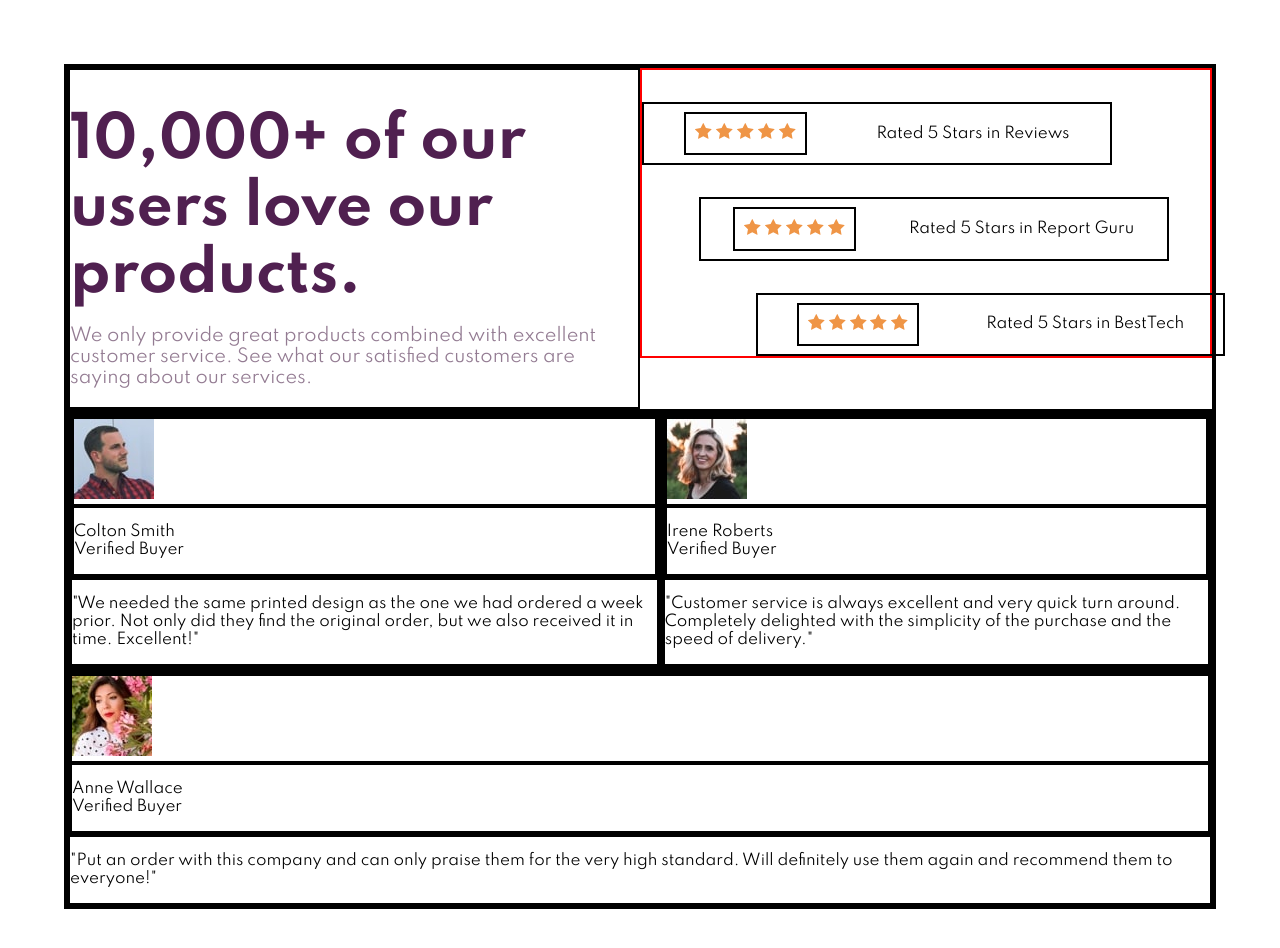
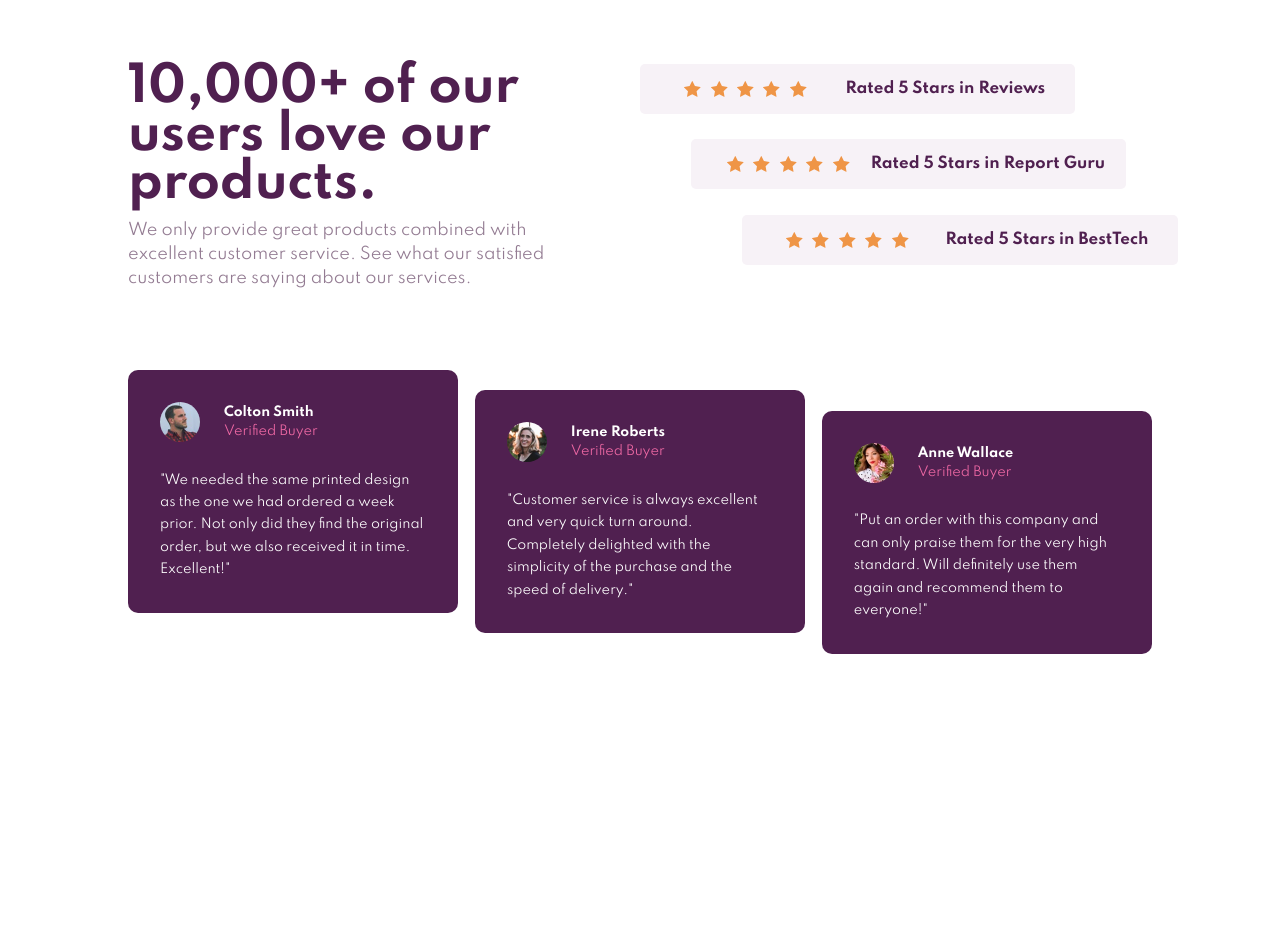
Before and after one commit to Pap-Ski/FEM_social-proof-section, a plain HTML site: page index.html in a window 1280 px wide. After the commit the page ends 800 px from the top, so only its background shows below. Drawn offline with Linux system fonts and the light colour scheme.

Commit message:
done with desktop-view

```diff
--- a/index.css
+++ b/index.css
@@ -8,76 +8,132 @@
   --fc-lgm: hsl(300, 24%, 96%);
   --fc-white: hsl(0, 0%, 100%);
 }
-* div {
-  border: 2px solid black;
+* {
+  padding: 0;
+  margin: 0;
 }
+
 body {
   font-size: 15px;
   font-family: var(--ff-all);
-  margin: 0;
-  padding: 0;
   display: flex;
   align-items: center;
   justify-content: center;
 }
 
 .main {
-  margin: 5%;
+  margin: 5% 10%;
   width: 90%;
   height: 90%;
   display: flex;
   align-items: center;
-  justify-content: center;
+  justify-content: space-between;
   flex-direction: column;
 }
 
 .top {
   display: flex;
-  /* align-items: center; */
-  /* justify-content: space-evenly; */
+  justify-content: space-between;
 }
 .top-left {
-  width: 50%;
+  width: 45%;
 }
 .top-left h1 {
-  font-size: 3.5rem;
-  margin-bottom: 0px;
+  font-size: 3rem;
+  line-height: 3rem;
+  margin-bottom: 10px;
   color: var(--fc-vdm);
 }
 .top-left p {
-  font-size: 1.1rem;
+  font-size: 1rem;
   color: var(--fc-dgm);
-  /* line-height: 2rem; */
+  line-height: 1.5rem;
 }
 
 .top-right {
   width: 50%;
-  height: 100%;
+  /* height: 100%;
   border: 2px solid red;
   display: flex;
   flex-direction: column;
   align-items: flex-start;
-  justify-content: center;
+  justify-content: space-around; */
 }
 .stars {
-  margin-top: 2rem;
-  padding: 1%;
+  padding: 2.5%;
   display: flex;
   align-items: center;
   justify-content: space-around;
   width: 80%;
+  background-color: var(--fc-lgm);
+  color: var(--fc-vdm);
+  font-weight: 700;
+  border-radius: 5px;
 }
 .report-guru {
+  margin-top: 5%;
+  margin-bottom: 5%;
   margin-left: 10%;
 }
 .besttech {
   margin-left: 20%;
 }
+
 .star-icon {
-  padding: 2%;
+  margin-left: 10px;
+  width: 30%;
+  display: flex;
+  justify-content: space-between;
+  padding: 1%;
 }
+
 .bottom {
+  margin-top: 5rem;
+  display: flex;
+  justify-content: space-between;
+}
+
+.card {
+  border-radius: 10px;
+  background-color: var(--fc-vdm);
+  padding: 2rem;
+  width: 26%;
+  height: 30%;
+  display: flex;
+  flex-direction: column;
+}
+
+.card.two {
+  margin-top: 2%;
+}
+.card.three {
+  margin-top: 4%;
+}
+.person {
   display: flex;
   align-items: center;
-  justify-content: space-evenly;
 }
+
+.person img {
+  margin-right: 1.5rem;
+  width: 15%;
+  border-radius: 50%;
+}
+
+.desc p {
+  font-size: 0.8rem;
+  line-height: 1.2rem;
+  color: var(--fc-white);
+  font-weight: 600;
+}
+.desc p span {
+  color: var(--fc-sp);
+  font-weight: 100;
+}
+
+.quote {
+  margin-top: 10%;
+  font-size: 0.8rem;
+  line-height: 1.4rem;
+  color: var(--fc-white);
+}
--- a/index.html
+++ b/index.html
@@ -5,7 +5,7 @@
     <meta name="viewport" content="width=device-width, initial-scale=1.0" />
     <!-- displays site properly based on user's device -->
 
-   <link rel="stylesheet" href="index.css">
+    <link rel="stylesheet" href="index.css" />
 
     <title>Frontend Mentor | Social proof section</title>
 
@@ -24,96 +24,109 @@
     <div class="main">
       <div class="top">
         <div class="top-left">
-          <h1>10,000+ of our users love our products.
-          </h1>
-          <p>We only provide great products combined with excellent customer service.
-            See what our satisfied customers are saying about our services.</p>
+          <h1>10,000+ of our users love our products.</h1>
+          <p>
+            We only provide great products combined with excellent customer
+            service. See what our satisfied customers are saying about our
+            services.
+          </p>
         </div>
         <div class="top-right">
           <div class="stars reviews">
             <div class="star-icon">
-              <img src="./images/icon-star.svg" alt="star">
-              <img src="./images/icon-star.svg" alt="star">
-              <img src="./images/icon-star.svg" alt="star">
-              <img src="./images/icon-star.svg" alt="star">
-              <img src="./images/icon-star.svg" alt="star">
+              <img src="./images/icon-star.svg" alt="star" />
+              <img src="./images/icon-star.svg" alt="star" />
+              <img src="./images/icon-star.svg" alt="star" />
+              <img src="./images/icon-star.svg" alt="star" />
+              <img src="./images/icon-star.svg" alt="star" />
             </div>
             <p>Rated 5 Stars in Reviews</p>
           </div>
           <div class="stars report-guru">
             <div class="star-icon">
-              <img src="./images/icon-star.svg" alt="star">
-              <img src="./images/icon-star.svg" alt="star">
-              <img src="./images/icon-star.svg" alt="star">
-              <img src="./images/icon-star.svg" alt="star">
-              <img src="./images/icon-star.svg" alt="star">
+              <img src="./images/icon-star.svg" alt="star" />
+              <img src="./images/icon-star.svg" alt="star" />
+              <img src="./images/icon-star.svg" alt="star" />
+              <img src="./images/icon-star.svg" alt="star" />
+              <img src="./images/icon-star.svg" alt="star" />
             </div>
             <p>Rated 5 Stars in Report Guru</p>
           </div>
           <div class="stars besttech">
             <div class="star-icon">
-              <img src="./images/icon-star.svg" alt="star">
-              <img src="./images/icon-star.svg" alt="star">
-              <img src="./images/icon-star.svg" alt="star">
-              <img src="./images/icon-star.svg" alt="star">
-              <img src="./images/icon-star.svg" alt="star">
+              <img src="./images/icon-star.svg" alt="star" />
+              <img src="./images/icon-star.svg" alt="star" />
+              <img src="./images/icon-star.svg" alt="star" />
+              <img src="./images/icon-star.svg" alt="star" />
+              <img src="./images/icon-star.svg" alt="star" />
             </div>
             <p>Rated 5 Stars in BestTech</p>
           </div>
         </div>
       </div>
       <div class="bottom">
-        <div class="card-1">
+        <div class="card one">
           <div class="person">
-            <div class="photo">
-              <img src="./images/image-colton.jpg" alt="colton">
-            </div>
+            <!-- <div class="photo"> -->
+            <img src="./images/image-colton.jpg" alt="colton" />
+            <!-- </div> -->
             <div class="desc">
-              <p> Colton Smith <br>
-                <span>Verified Buyer</span></p>
+              <p>
+                Colton Smith <br />
+                <span>Verified Buyer</span>
+              </p>
             </div>
           </div>
           <div class="quote">
-            <p>"We needed the same printed design as the one we had ordered a week prior.
-              Not only did they find the original order, but we also received it in time.
-              Excellent!"</p>
+            <p>
+              "We needed the same printed design as the one we had ordered a
+              week prior. Not only did they find the original order, but we also
+              received it in time. Excellent!"
+            </p>
           </div>
         </div>
-        <div class="card-2">
+        <div class="card two">
           <div class="person">
-            <div class="photo">
-              <img src="./images/image-irene.jpg " alt="irene">
-            </div>
+            <!-- <div class="photo"> -->
+            <img src="./images/image-irene.jpg " alt="irene" />
+            <!-- </div> -->
             <div class="desc">
-              <p> Irene Roberts <br>
-                <span>Verified Buyer</span></p>
+              <p>
+                Irene Roberts <br />
+                <span>Verified Buyer</span>
+              </p>
             </div>
           </div>
           <div class="quote">
-            <p>"Customer service is always excellent and very quick turn around. Completely
-              delighted with the simplicity of the purchase and the speed of delivery."</p>
+            <p>
+              "Customer service is always excellent and very quick turn around.
+              Completely delighted with the simplicity of the purchase and the
+              speed of delivery."
+            </p>
           </div>
         </div>
-        </div>
-        <div class="card-3">
+        <div class="card three">
           <div class="person">
-            <div class="photo">
-              <img src="./images/image-anne.jpg" alt="anne">
-            </div>
+            <!-- <div class="photo"> -->
+            <img src="./images/image-anne.jpg" alt="anne" />
+            <!-- </div> -->
             <div class="desc">
-              <p> Anne Wallace  <br>
-                <span>Verified Buyer</span></p>
+              <p>
+                Anne Wallace <br />
+                <span>Verified Buyer</span>
+              </p>
             </div>
           </div>
           <div class="quote">
-            <p>"Put an order with this company and can only praise them for the very high
-              standard. Will definitely use them again and recommend them to everyone!"</p>
+            <p>
+              "Put an order with this company and can only praise them for the
+              very high standard. Will definitely use them again and recommend
+              them to everyone!"
+            </p>
           </div>
-        </div>
         </div>
       </div>
     </div>
-
 
     <!-- <div class="attribution">
       Challenge by
```
